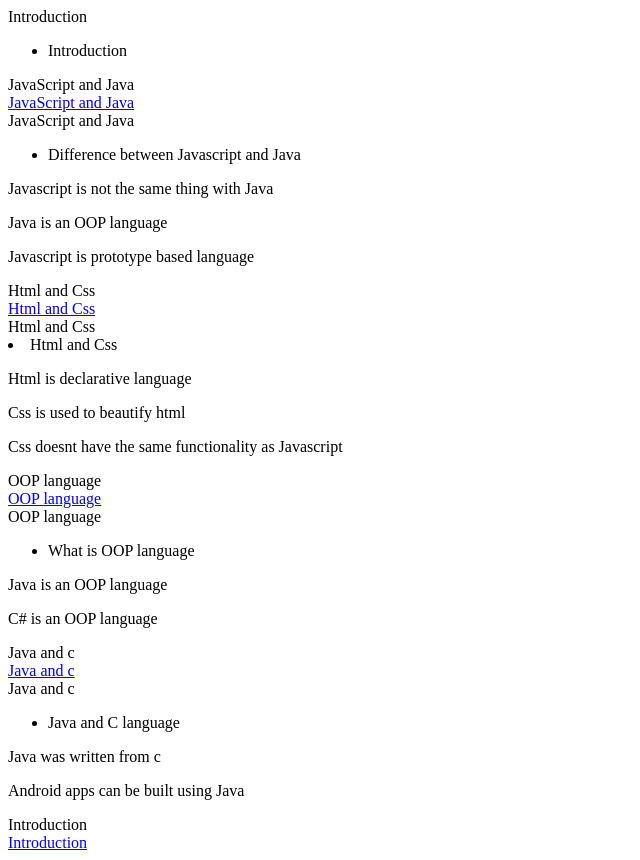
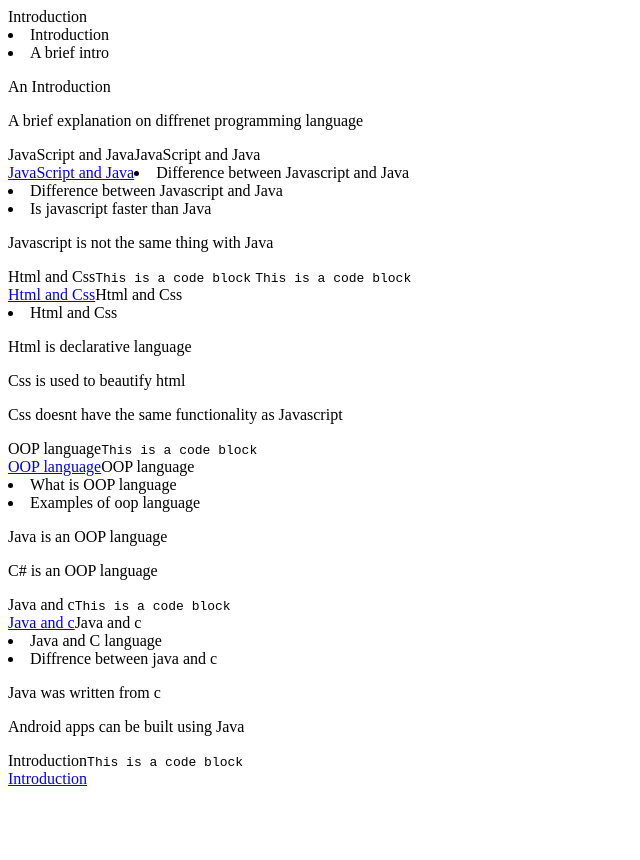
Before and after one commit to Jorbari/Jorbari-vs-Laura-Challenge, a plain HTML site: page index.html in a window 1280 px wide. Shown: the whole page, without its empty margins (0-640 px from the left). After the commit the page ends 800 px from the top, so only its background shows below. Drawn offline with Linux system fonts and the light colour scheme.

Commit message:
concluded the user story

```diff
--- a/css/style.css
+++ b/css/style.css
@@ -0,0 +1,5 @@
+@media(min-width: 1020px) {
+    #navbar{
+        float: left;
+    }
+}
--- a/index.html
+++ b/index.html
@@ -13,9 +13,10 @@
     <main id="main-doc">
       <section class="main-section" id="Introduction">
         <header>Introduction</header>
-        <ul>
           <li>Introduction</li>
-        </ul>
+          <li>A brief intro</li>
+        <p>An Introduction</p>
+        <p>A brief explanation on diffrenet programming language</p>
         <nav id="navbar">
           <header>JavaScript and Java</header>
           <a href="#JavaScript_and_Java" class="nav-link" >JavaScript and Java</a>
@@ -24,16 +25,18 @@
 
       <section class="main-section" id="JavaScript_and_Java">
         <header>JavaScript and Java</header>
-        <ul>
+
           <li>Difference between Javascript and Java</li>
-        </ul>
+          <li>Difference between Javascript and Java</li>
+          <li>Is javascript faster than Java</li>
+
         <p>Javascript is not the same thing with Java</p>
-        <p>Java is an OOP language</p>
-        <p>Javascript is prototype based language</p>
         <nav id="navbar">
           <header>Html and Css</header>
           <a href="#Html_and_Css" class="nav-link" >Html and Css</a>
         </nav>
+        <code>This is a code block</code>
+        <code>This is a code block</code>
       </section>
 
       <section class="main-section" id="Html_and_Css">
@@ -46,32 +49,37 @@
           <header>OOP language</header>
           <a href="#OOP_language" class="nav-link" >OOP language</a>
         </nav>
+        <code>This is a code block</code>
       </section>
 
       <section class="main-section" id="OOP_language">
         <header>OOP language</header>
-        <ul>
+
           <li>What is OOP language</li>
-        </ul>
+          <li>Examples of oop language</li>
+
         <p>Java is an OOP language</p>
         <p>C# is an OOP language</p>
         <nav id="navbar">
           <header>Java and c</header>
           <a href="#Java_and_c" class="nav-link" >Java and c</a>
         </nav>
+        <code>This is a code block</code>
       </section>
 
       <section class="main-section" id="Java_and_c">
         <header>Java and c</header>
-        <ul>
+
           <li>Java and C language</li>
-        </ul>
+          <li>Diffrence between java and c</li>
+
         <p>Java was written from c</p>
         <p>Android apps can be built using Java</p>
         <nav id="navbar">
           <header>Introduction</header>
           <a href="#Introduction" class="nav-link" >Introduction</a>
         </nav>
+        <code>This is a code block</code>
       </section>
 
     </main>
```
